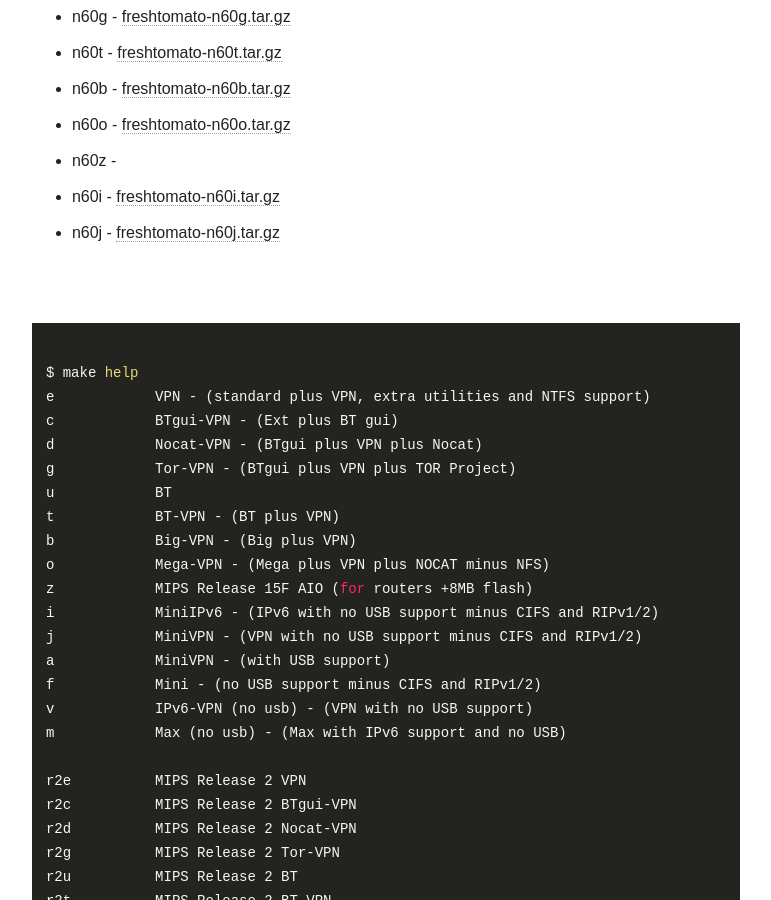
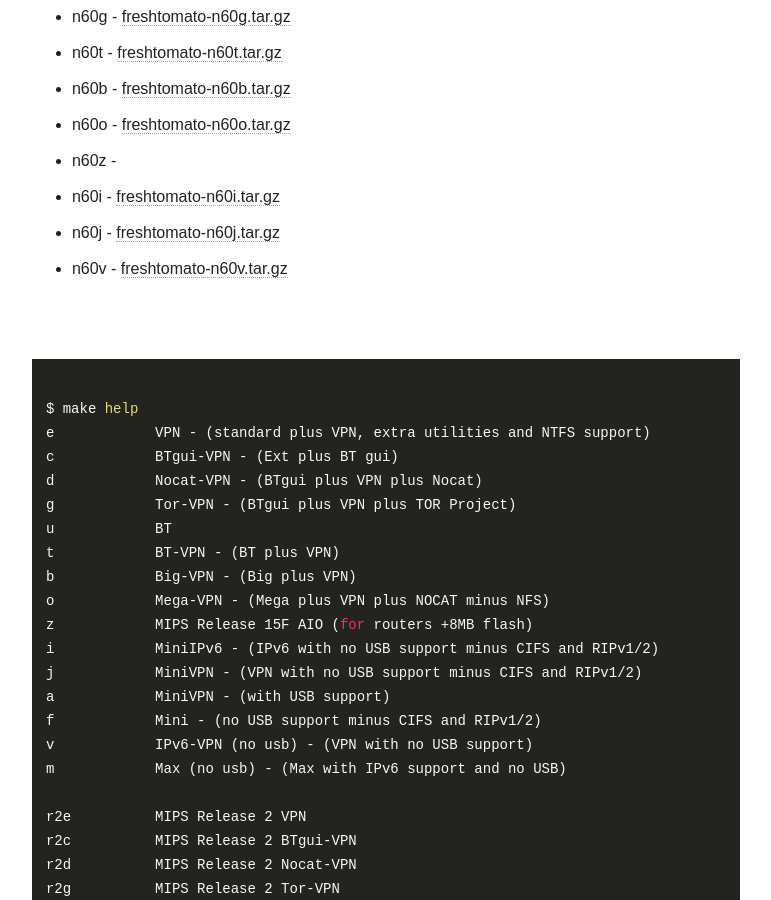
Before and after one commit to oglopss/freshtomato-mips-ci-jekyll, a Jekyll site: the page built from index.html, in a window 1280 px wide and 900 px high, scrolled down 1279 px. Shown: the whole window, without its empty margins (254-1025 px from the left). Built offline with Jekyll 4.4.1, drawn with Linux system fonts in a browser that asks for light colours; nearby versions of some CDN libraries.

Commit message:
Travis build 16 n60v pushed to gh-pages

```diff
--- a/_data/ss.yml
+++ b/_data/ss.yml
@@ -25,3 +25,4 @@
   - 0023 n60z
   - 0025 n60j freshtomato-n60j.tar.gz
   - 0022 n60o freshtomato-n60o.tar.gz
+  - 0026 n60v freshtomato-n60v.tar.gz
```
